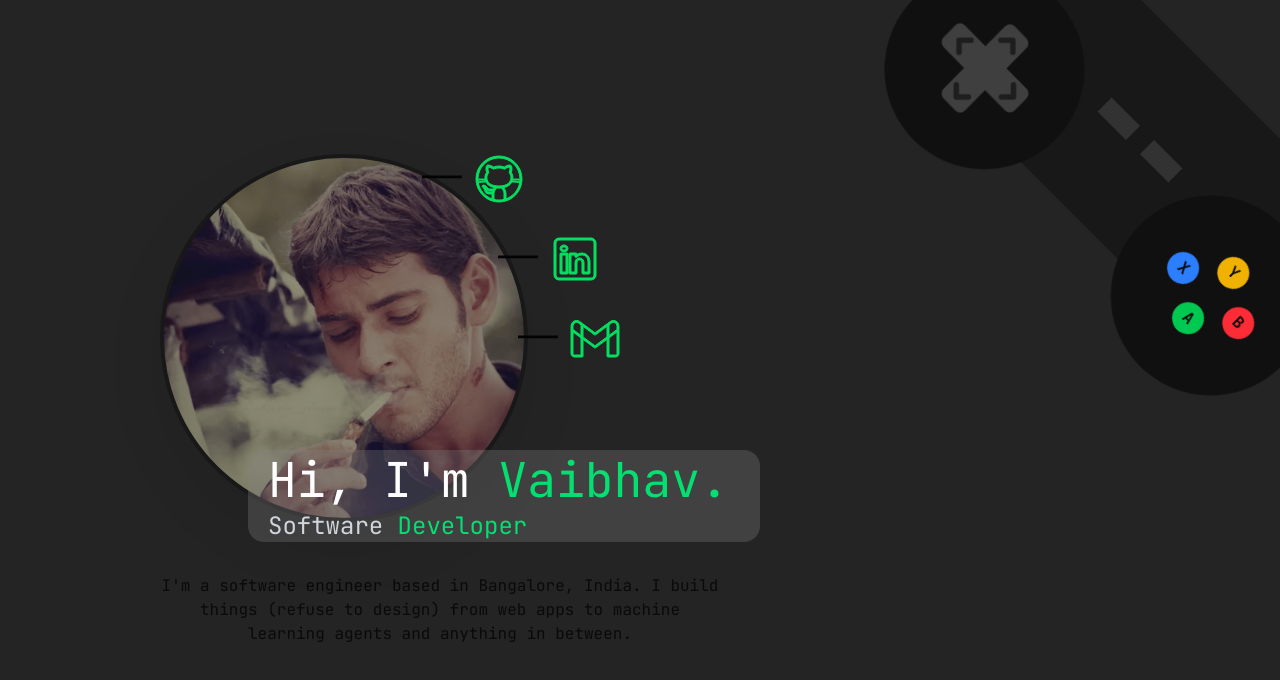
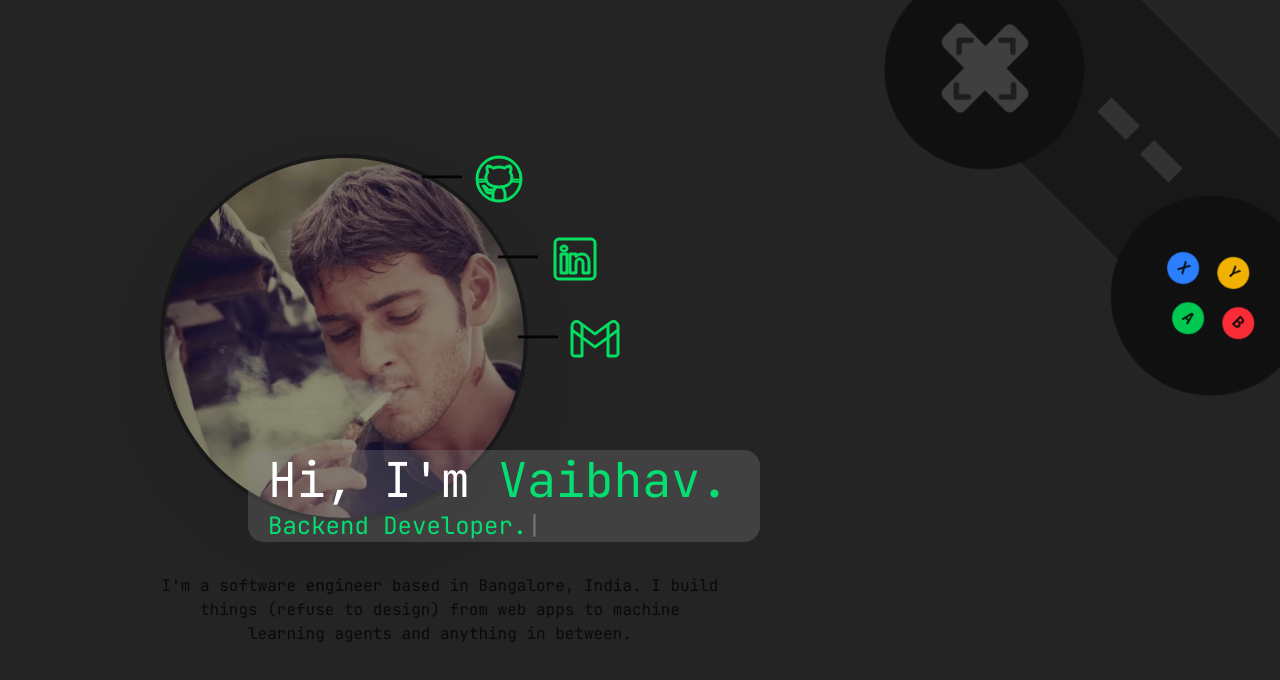
Before and after one commit to vaibhavvemani/portofolio, a Next.js app: page / in a window 1280 px wide. Shown: the top 680 px of the page. Built offline with nearby package versions, Linux system fonts and the light colour scheme.

Commit message:
UI: added typewriter effect

```diff
--- a/package.json
+++ b/package.json
@@ -18,7 +18,8 @@
     "react": "^19.1.0",
     "react-dom": "^19.1.0",
     "tailwind-merge": "^3.0.2",
-    "tw-animate-css": "^1.2.5"
+    "tw-animate-css": "^1.2.5",
+    "typed.js": "^2.1.0"
   },
   "devDependencies": {
     "@tailwindcss/postcss": "^4.0.17",
--- a/src/components/Profile_photo.jsx
+++ b/src/components/Profile_photo.jsx
@@ -1,7 +1,29 @@
 "use client";
 import Image from "next/image";
+import React from "react"
+import Typed from "typed.js"
 
 export default function Profile_photo() {
+
+  const typewriter_el = React.useRef(null)
+
+  React.useEffect(() => {
+    const typed = new Typed( typewriter_el.current, {
+      strings: ["Software Developer.", "Backend Developer.", "ML Developer."],
+      typeSpeed: 50,
+      startDelay: 500,
+      backSpeed: 20,
+      backDelay: 2000,
+      loop: true,
+      loopCount: Infinity,
+    });
+
+    return () => {
+      typed.destroy();
+    };
+
+  }, []);
+
   return (
     <div className="relative w-[32rem] h-[25rem] ">
       <div className="relative w-[32rem] h-[25rem]">
@@ -21,7 +43,7 @@ export default function Profile_photo() {
             Hi, I'm <span className="text-green-400">Vaibhav.</span>
           </h1>
           <p className="text-gray-300 text-2xl">
-            Software <span className="text-green-400">Developer</span>
+            <span ref={typewriter_el} className="text-green-400"></span>
           </p>
         </div>
 
```
Also changed, not shown: 1 other file (tests, documents, lock files or other folders).
